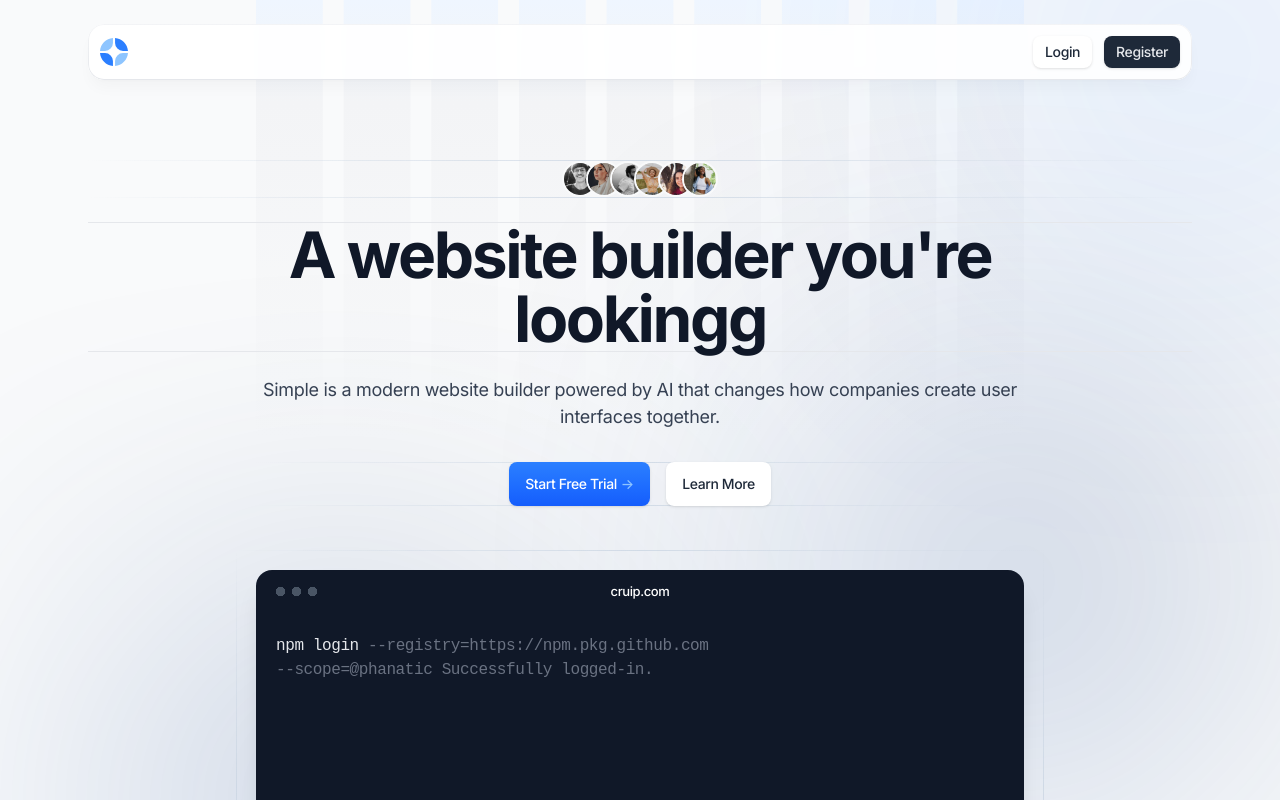
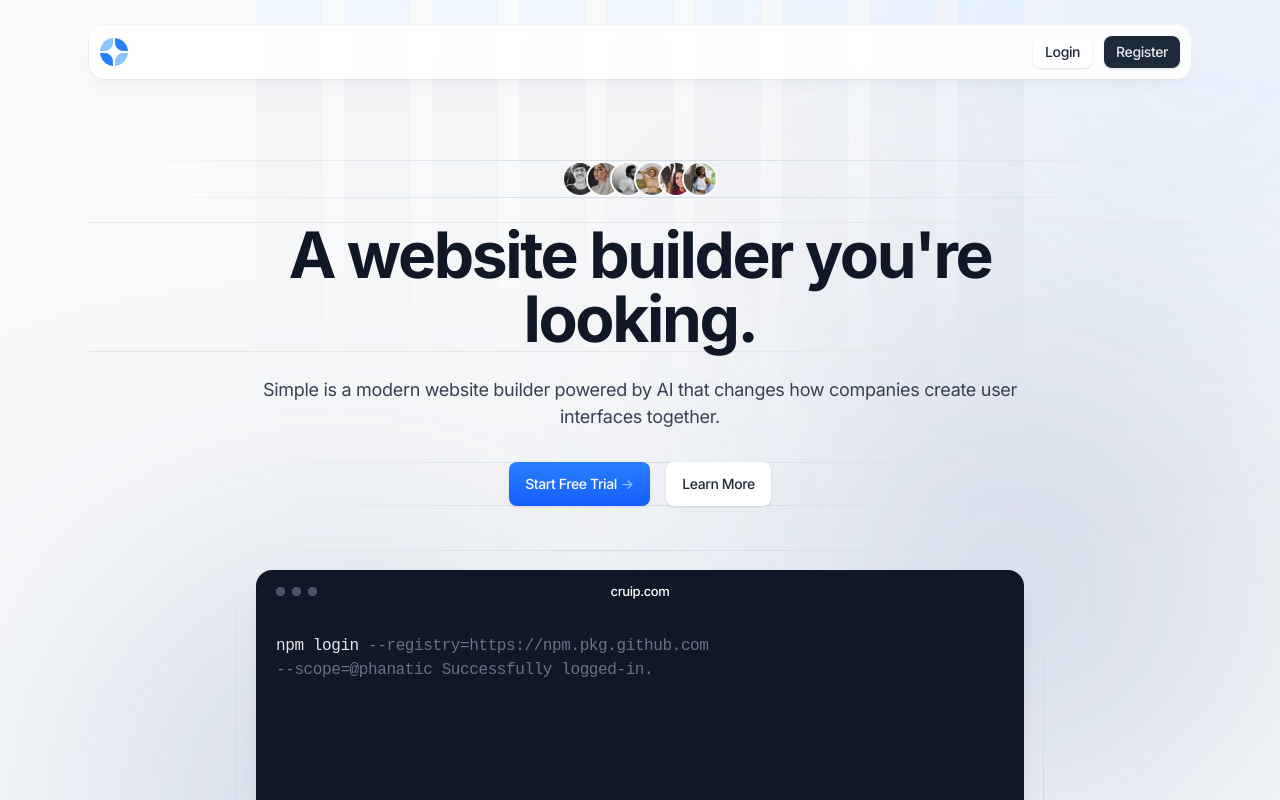
Before and after one commit to Kowsicanandd/react-landing-app, a Next.js app: page / in a window 1280 px wide. Shown: the top 800 px of the page. Built offline with nearby package versions, Linux system fonts and the light colour scheme.

Commit message:
updated hero section

```diff
--- a/components/hero-home.tsx
+++ b/components/hero-home.tsx
@@ -71,7 +71,7 @@ export default function HeroHome() {
               data-aos-delay={150}
             >
               A website builder you&apos;re <br className="max-lg:hidden" />
-              lookingg
+              looking.
             </h1>
             <div className="mx-auto max-w-3xl">
               <p
```
